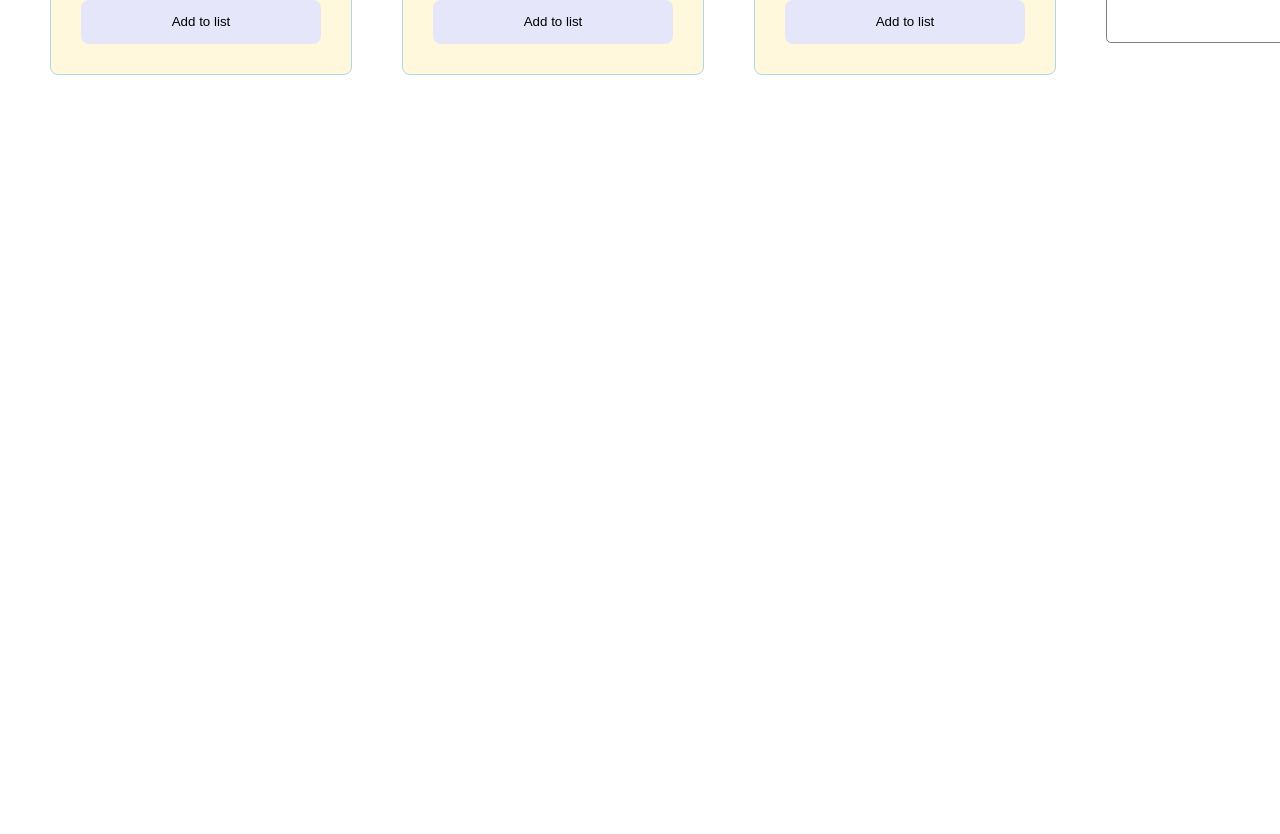
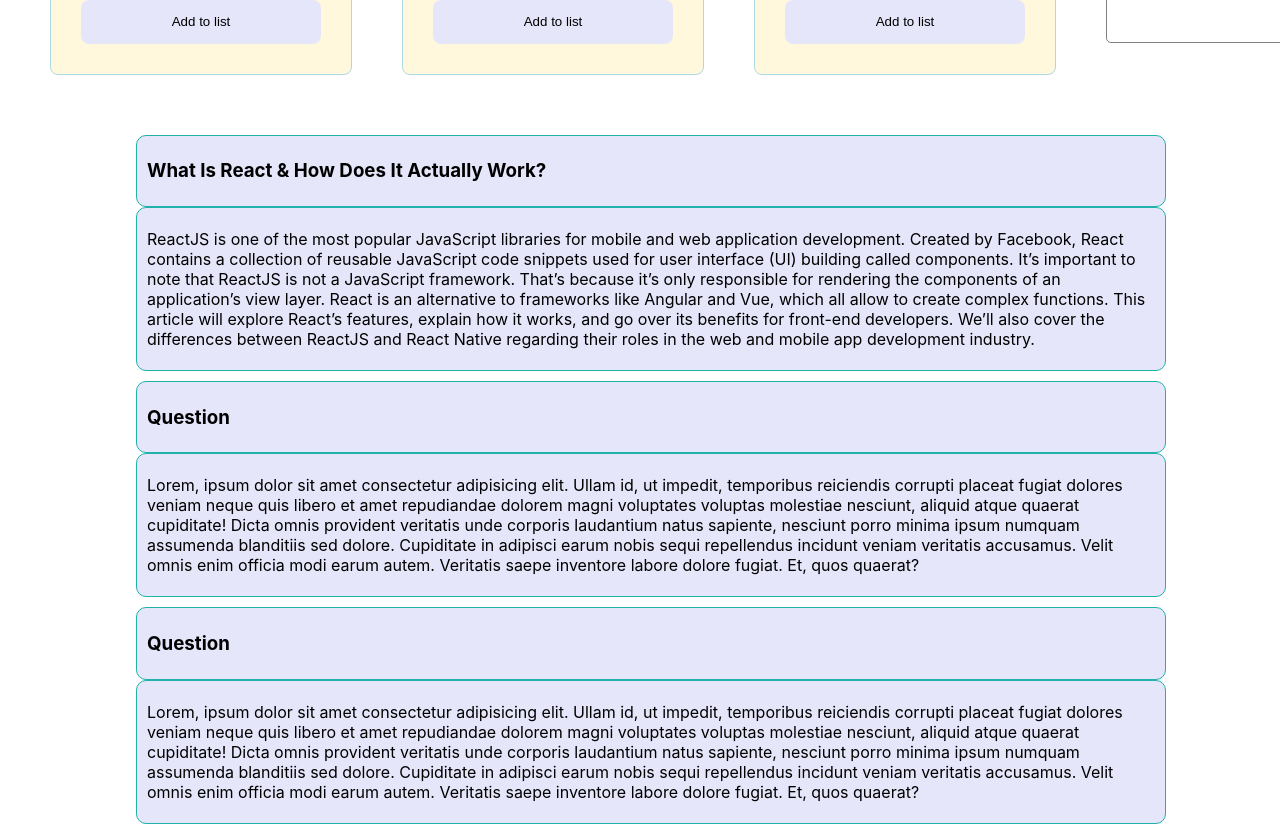
Before and after one commit to Shahriyar001/daily-activity, a React (Create React App) app: page / in a window 1280 px wide. Shown: the part 1140-1974 px from the top of the page. Before the commit the page ends 1265 px from the top, so only its background shows below. Built offline with nearby package versions, Linux system fonts and the light colour scheme.

Commit message:
added question and ans in blog site

```diff
--- a/src/Componant/Blog/Blog.css
+++ b/src/Componant/Blog/Blog.css
@@ -0,0 +1,21 @@
+.questions-con {
+    margin: 10px;
+}
+
+.question-sector {
+    background-color: lavender;
+    width: 80%;
+    margin: 0 10%;
+    border: 1px solid lightseagreen;
+    border-radius: 10px;
+    padding: 5px 10px;
+}
+
+.ans-sector {
+    background-color: lavender;
+    width: 80%;
+    margin: 0 10%;
+    border: 1px solid lightseagreen;
+    border-radius: 10px;
+    padding: 5px 10px;
+}
--- a/src/Componant/Blog/Blog.js
+++ b/src/Componant/Blog/Blog.js
@@ -1,8 +1,38 @@
 import React from 'react';
+import './Blog.css'
 
 const Blog = () => {
     return (
         <div>
+            <div className='questions-con'>
+                <div className='question-sector'>
+                    <h3>What Is React & How Does It Actually Work?</h3>
+                </div>
+                <div className='ans-sector'>
+                    <p>
+                        ReactJS is one of the most popular JavaScript libraries for mobile and web application development. Created by Facebook, React contains a collection of reusable JavaScript code snippets used for user interface (UI) building called components.
+
+                        It’s important to note that ReactJS is not a JavaScript framework. That’s because it’s only responsible for rendering the components of an application’s view layer. React is an alternative to frameworks like Angular and Vue, which all allow to create complex functions.
+
+                        This article will explore React’s features, explain how it works, and go over its benefits for front-end developers. We’ll also cover the differences between ReactJS and React Native regarding their roles in the web and mobile app development industry.</p>
+                </div>
+            </div>
+            <div className='questions-con'>
+                <div className='question-sector'>
+                    <h3>Question</h3>
+                </div>
+                <div className='ans-sector'>
+                    <p>Lorem, ipsum dolor sit amet consectetur adipisicing elit. Ullam id, ut impedit, temporibus reiciendis corrupti placeat fugiat dolores veniam neque quis libero et amet repudiandae dolorem magni voluptates voluptas molestiae nesciunt, aliquid atque quaerat cupiditate! Dicta omnis provident veritatis unde corporis laudantium natus sapiente, nesciunt porro minima ipsum numquam assumenda blanditiis sed dolore. Cupiditate in adipisci earum nobis sequi repellendus incidunt veniam veritatis accusamus. Velit omnis enim officia modi earum autem. Veritatis saepe inventore labore dolore fugiat. Et, quos quaerat?</p>
+                </div>
+            </div>
+            <div className='questions-con'>
+                <div className='question-sector'>
+                    <h3>Question</h3>
+                </div>
+                <div className='ans-sector'>
+                    <p>Lorem, ipsum dolor sit amet consectetur adipisicing elit. Ullam id, ut impedit, temporibus reiciendis corrupti placeat fugiat dolores veniam neque quis libero et amet repudiandae dolorem magni voluptates voluptas molestiae nesciunt, aliquid atque quaerat cupiditate! Dicta omnis provident veritatis unde corporis laudantium natus sapiente, nesciunt porro minima ipsum numquam assumenda blanditiis sed dolore. Cupiditate in adipisci earum nobis sequi repellendus incidunt veniam veritatis accusamus. Velit omnis enim officia modi earum autem. Veritatis saepe inventore labore dolore fugiat. Et, quos quaerat?</p>
+                </div>
+            </div>
 
         </div>
     );
--- a/src/Componant/Home/Home.js
+++ b/src/Componant/Home/Home.js
@@ -1,5 +1,6 @@
 import React, { useEffect, useState } from 'react';
 import Activity from '../Activity/Activity';
+import Blog from '../Blog/Blog';
 import Cart from '../Cart/Cart';
 import './Home.css'
 
@@ -37,6 +38,9 @@
 
                 </div>
             </div>
+            <div>
+                <Blog></Blog>
+            </div>
         </div>
     );
 };
```
